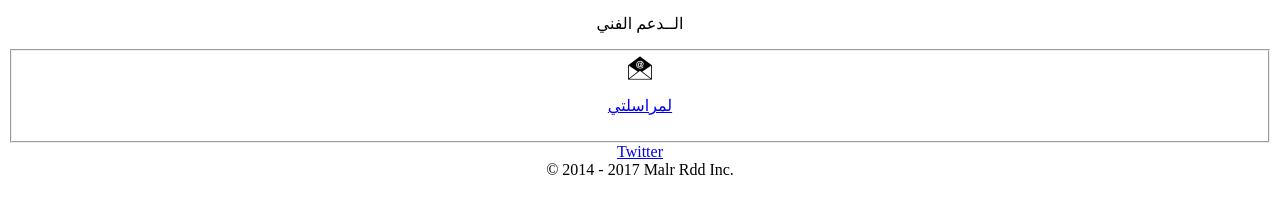
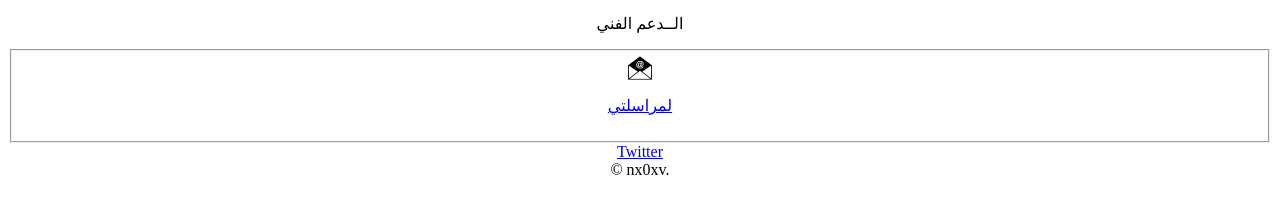
Before and after one commit to nx0xv-repo/cy, a plain HTML site: page index.html in a window 1280 px wide. Shown: the part 266-480 px from the top of the page. Drawn offline with Linux system fonts and the light colour scheme.

Commit message:
Update index.html

```diff
--- a/index.html
+++ b/index.html
@@ -49,7 +49,7 @@
 
 
 
-<footer> &copy; 2014 - 2017 Malr Rdd Inc.
+<footer> &copy; nx0xv.
 
 
 
```
